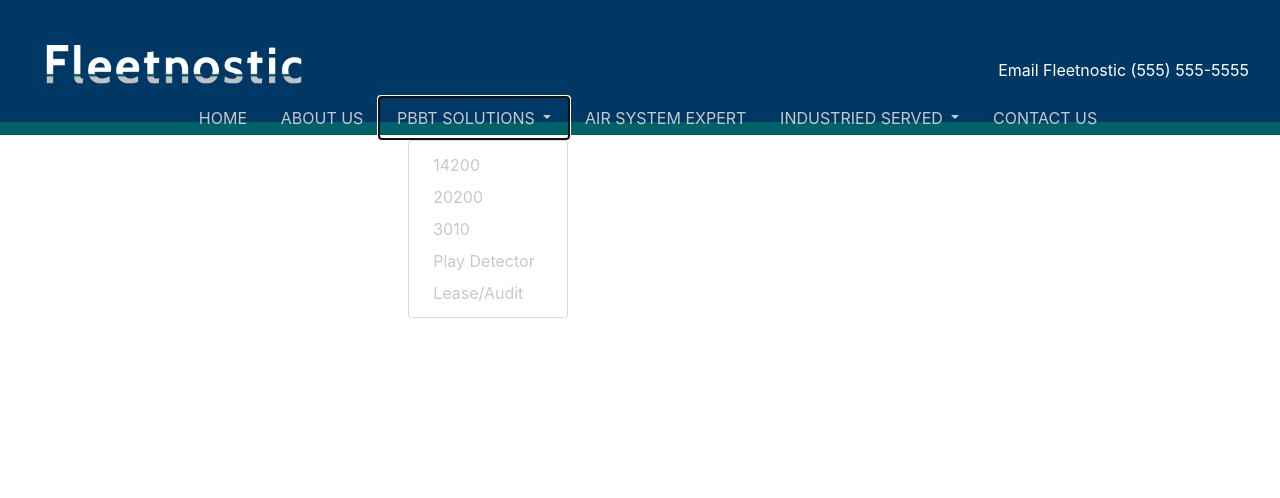
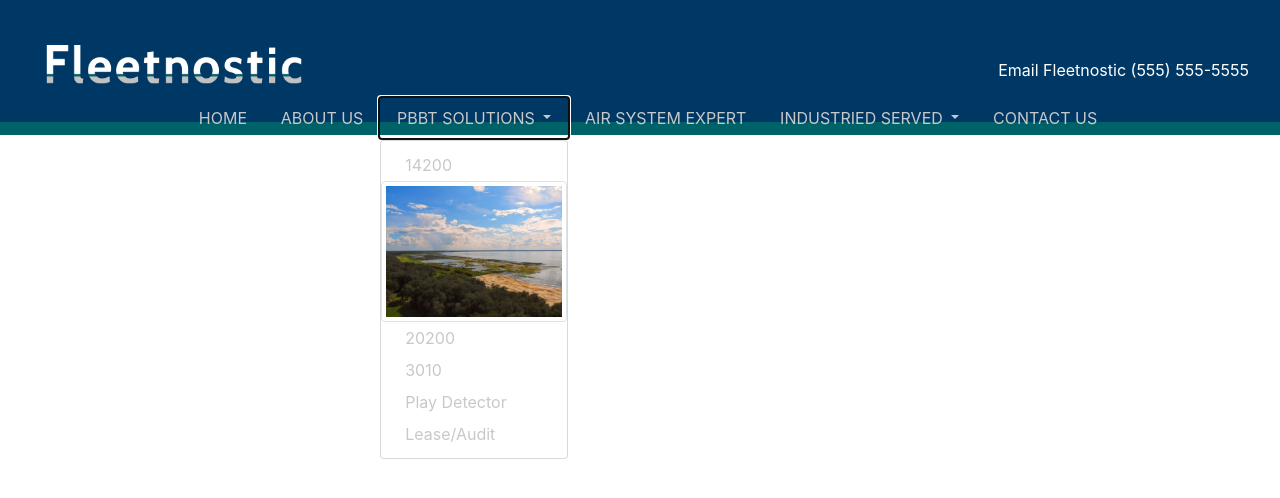
Before and after one commit to gborrero17/fleetnostic, a PHP site: page / in a window 1280 px wide, after a click on "PBBT SOLUTIONS". Shown: the top 498 px of the page. Run offline with PHP 8.4, Linux system fonts and the light colour scheme.

Commit message:
inital commit sean

```diff
--- a/index.html
+++ b/index.html
@@ -50,7 +50,8 @@
                                 PBBT SOLUTIONS
                               </a>
                                 <div class="dropdown-menu dropdown-menu-right" aria-labelledby="navbarDropdownMenuLink">
-                                    <a class="dropdown-item" href="#">14200</a>
+                                    <a class="dropdown-item testImageItem" href="#">14200</a>
+                                    <img class="img-thumbnail testImage" src="./testImage.jpg" alt="">
                                     <a class="dropdown-item" href="#">20200</a>
                                     <a class="dropdown-item" href="#">3010</a>
                                     <a class="dropdown-item" href="#">Play Detector</a>
--- a/style.css
+++ b/style.css
@@ -77,3 +77,7 @@
         outline: none;
         box-shadow: none;
     }
+
+    .testImageItem:hover .testImage {
+        display: none;
+    }
```
Also changed, not shown: testImage.jpg (added).
